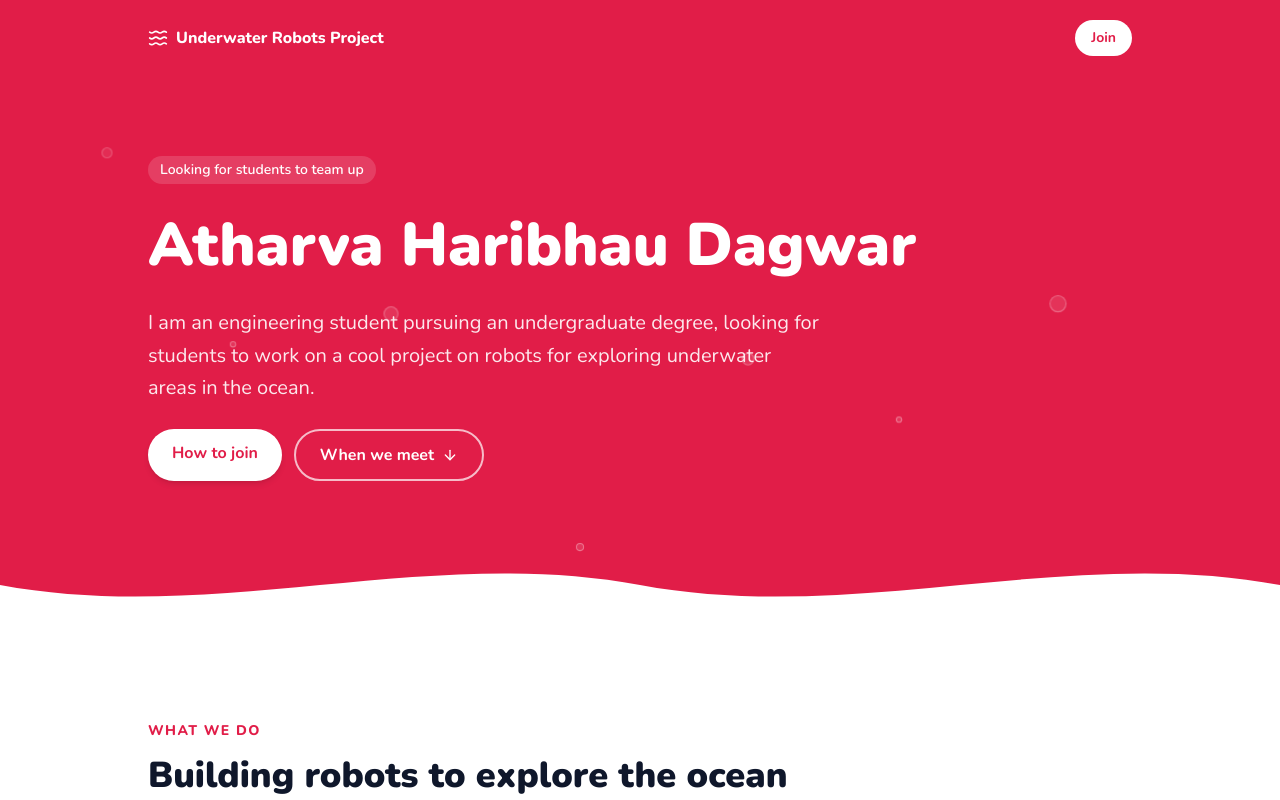
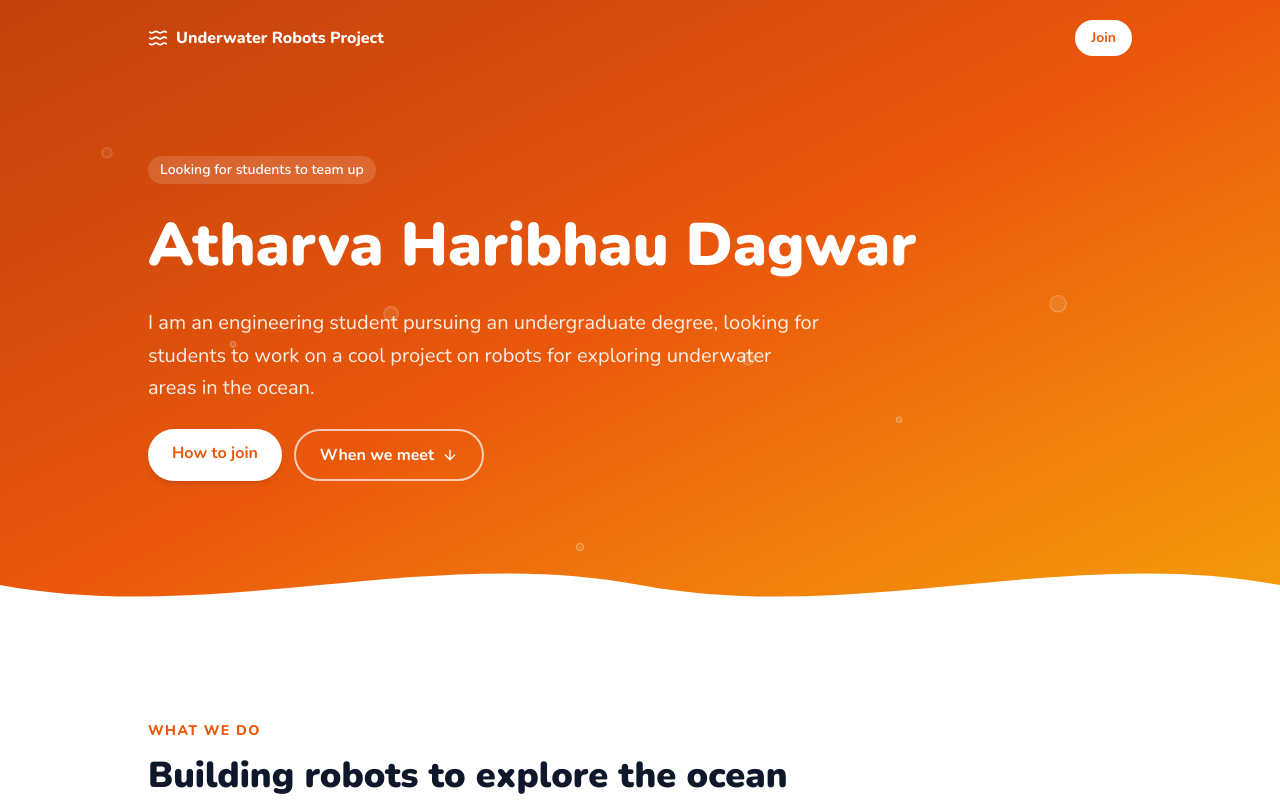
Before and after one commit to 9423893506/club-home-page-builder, a Next.js app: page / in a window 1280 px wide. Shown: the top 800 px of the page. Built offline with nearby package versions, Linux system fonts and the light colour scheme.

Commit message:
feat: update theme colors and hero header background gradient
V0-Chat-Id: itgCQQY1lzc

```diff
--- a/app/layout.tsx
+++ b/app/layout.tsx
@@ -31,7 +31,7 @@ export const metadata: Metadata = {
 
 export const viewport: Viewport = {
   colorScheme: 'light',
-  themeColor: '#0369a1',
+  themeColor: '#ea580c',
 }
 
 export default function RootLayout({
--- a/components/home/hero.tsx
+++ b/components/home/hero.tsx
@@ -14,7 +14,7 @@ const bubbles = [
 
 export function Hero() {
   return (
-    <header className="relative overflow-hidden bg-(--brand) text-white transition-colors duration-500">
+    <header className="relative overflow-hidden bg-linear-to-br from-[#c2410c] via-(--brand) to-[#f59e0b] text-white">
       <div aria-hidden="true" className="pointer-events-none absolute inset-0">
         {bubbles.map((b, i) => (
           <span
--- a/lib/site.ts
+++ b/lib/site.ts
@@ -8,4 +8,4 @@ export const site = {
   contactEmail: 'atharvadagwar94@gmail.com',
 }
 
-export const brandColor = '#e11d48'
+export const brandColor = '#ea580c'
```
